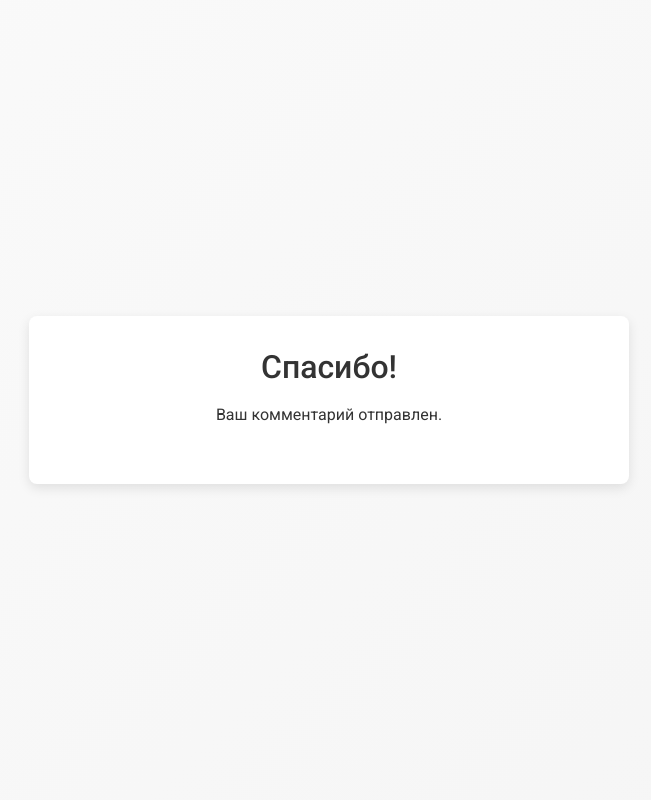
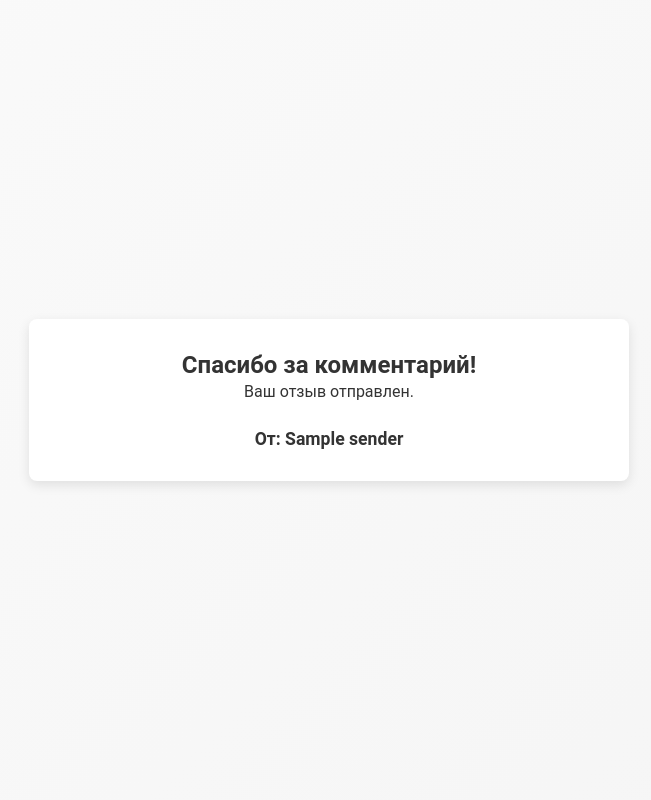
Before and after one commit to Lavochka123/Svety4, a Flask app: template template/thanks_comment.html in a window 1280 px wide. Shown: the whole page, without its empty margins (311-962 px from the left). Run offline with Flask 3, Linux system fonts and the light colour scheme; the template is opened without the code that fills it: most values are stand-ins (such as "Sample title", 1, 10 or a date in 2020).

Commit message:
Update thanks_comment.html

```diff
--- a/template/thanks_comment.html
+++ b/template/thanks_comment.html
@@ -3,13 +3,26 @@
 <head>
   <meta charset="UTF-8">
   <title>Спасибо за комментарий</title>
-  <link rel="stylesheet" href="/static/css/style.css">
-  <link href="https://fonts.googleapis.com/css2?family=Roboto:wght@400;500&display=swap" rel="stylesheet">
+  <link rel="stylesheet" href="{{ url_for('static', filename='css/style.css') }}">
+  <style>
+    .sender-signature {
+      margin-top: 1rem;
+      font-size: 1.1em;
+      font-weight: 600;
+      text-align: center;
+      color: #333;
+    }
+  </style>
 </head>
-<body>
+<body class="design_default">
   <div class="container">
-    <h1>Спасибо!</h1>
-    <p>Ваш комментарий отправлен.</p>
+    <h2>Спасибо за комментарий!</h2>
+    <p>Ваш отзыв отправлен.</p>
+    {% if data and data.sender %}
+      <div class="sender-signature">
+         От: {{ data.sender }}
+      </div>
+    {% endif %}
   </div>
 </body>
 </html>
```
